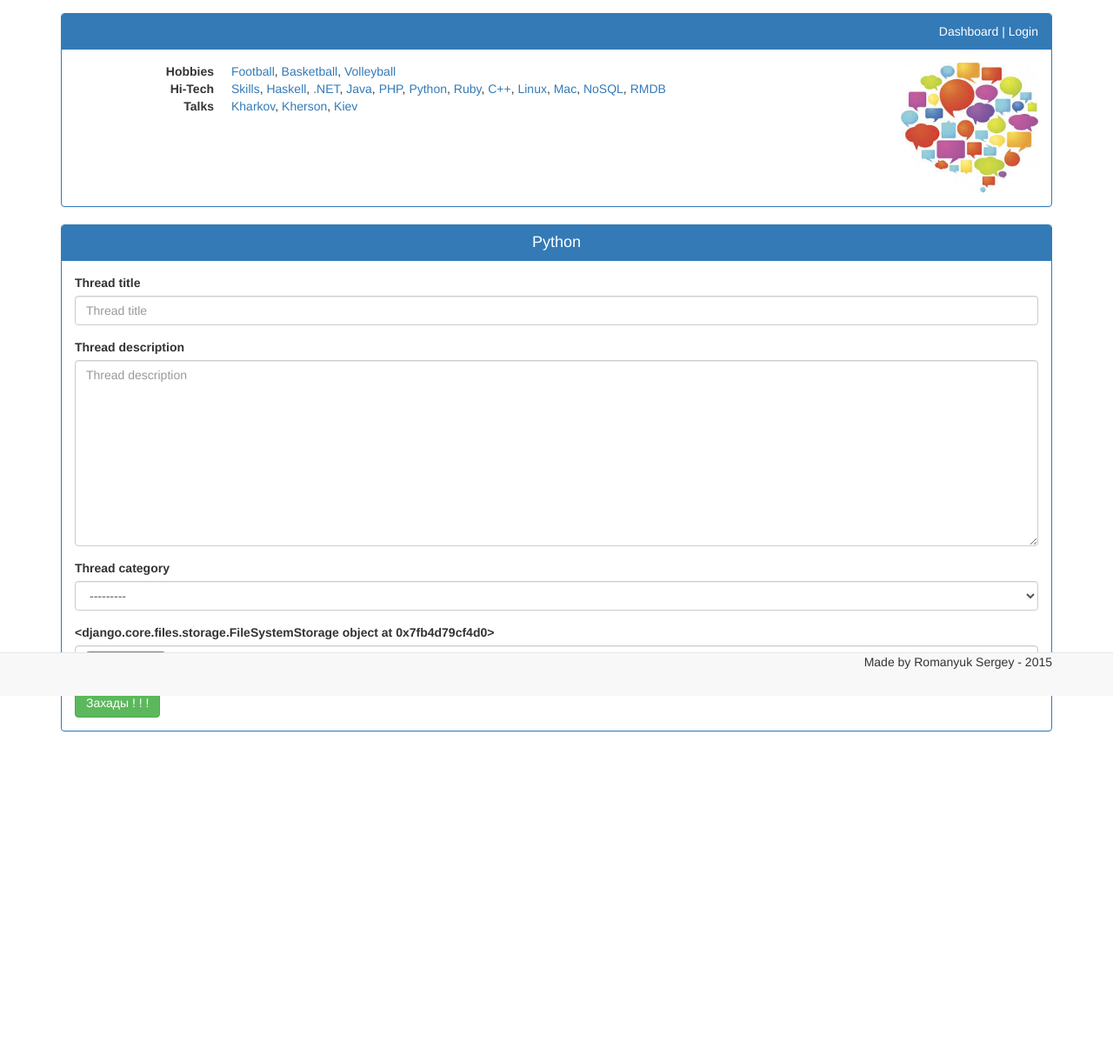
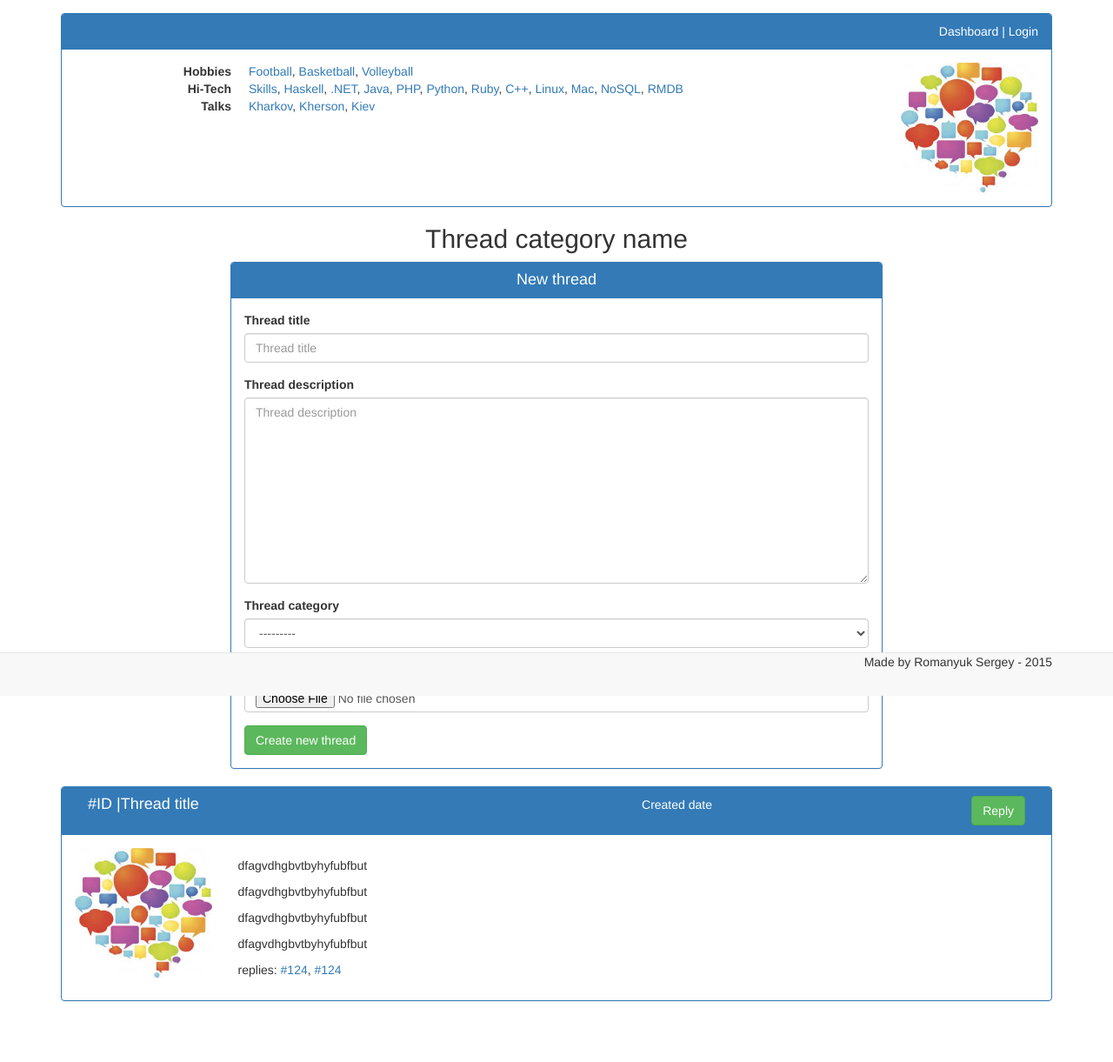
Before and after one commit to ukrduino/DATAART_DJANGO, a Django app: page /threads in a window 1280 px wide. Shown: the whole page at 87% size. Before the commit the page ends 841 px from the top, so only its background shows below. Run offline with Django 3.2, Linux system fonts and the light colour scheme; data comes from the database, SQL or seed files in the repository; both versions use the stored data as it was after the commit; some libraries are stand-ins or nearby versions.

Commit message:
add thread form with category filter thread mockup main page refactoring(view, template)

```diff
--- a/ITFORUM/admin.py
+++ b/ITFORUM/admin.py
@@ -1,7 +1,5 @@
 from django.contrib import admin
 from ITFORUM.models import *
-
-
 
 admin.site.register(Category)
 admin.site.register(Thread)
--- /dev/null
+++ b/ITFORUM/forms.py
@@ -0,0 +1,16 @@
+from django.forms import ModelForm
+from ITFORUM.models import Thread, Category
+
+
+class ThreadForm(ModelForm):
+
+    def __init__(self, category, *args, **kwargs):
+            super(ThreadForm, self).__init__(*args, **kwargs)
+            self.fields['thread_category'].queryset = Category.objects.filter(parent_category__category_title=category)
+
+    class Meta:
+        model = Thread
+        exclude = ["pk"]
+
+
+# http://stackoverflow.com/questions/291945/how-do-i-filter-foreignkey-choices-in-a-django-modelform
--- a/ITFORUM/models.py
+++ b/ITFORUM/models.py
@@ -1,6 +1,5 @@
 from django.core.files.storage import FileSystemStorage
 from django.db import models
-from django.forms import ModelForm
 
 fs = FileSystemStorage(location='/media')
 
@@ -39,10 +38,6 @@
     def __unicode__(self):
         return self.thread_title
 
-class ThreadForm(ModelForm):
-    class Meta:
-        model = Thread
-        exclude = ["pk"]
 
 class Reply(models.Model):
     class Meta:
--- a/ITFORUM/urls.py
+++ b/ITFORUM/urls.py
@@ -2,7 +2,8 @@
 
 urlpatterns = patterns('ITFORUM.views',
                        url(r'^$', 'start_page', name="home"),
-                       url(r'login', 'user_login', name='user_login'),
-                       url(r'logout', 'user_logout', name='user_logout'),
-                       url(r'threads', 'threads_page', name='threads_page'),
+                       url(r'login$', 'user_login', name='user_login'),
+                       url(r'logout$', 'user_logout', name='user_logout'),
+                       url(r'threads$', 'threads_page', name='threads_page'),
+                       url(r'new_thread', 'new_thread', name='new_thread'),
                        )
--- a/ITFORUM/views.py
+++ b/ITFORUM/views.py
@@ -1,27 +1,24 @@
-from django.http import HttpResponse
+from django.http import HttpResponse, HttpResponseRedirect
 from django.shortcuts import render_to_response, redirect, render
 
-# Create your views here.
 from django.template import RequestContext
-from ITFORUM.models import Category, Thread, ThreadForm
+from ITFORUM.forms import ThreadForm
+from ITFORUM.models import Category
 from django.contrib.auth import authenticate, login, logout
 from django.contrib.auth.forms import AuthenticationForm
-from django.contrib.auth.models import User
 
 
 def start_page(request):
     args = dict()
-    args['Hobbies'] = Category.objects.get(category_title="Hobbies")
-    args['HiTech'] = Category.objects.get(category_title="Hi-Tech")
-    args['Talks'] = Category.objects.get(category_title="Talks")
-    args['BigBoss'] = Category.objects.get(category_title="Big Boss")
-    args['HR'] = Category.objects.get(category_title="HR")
-    if request.user.is_authenticated():
-        args['BigBoss_categories'] = Category.objects.filter(parent_category__category_title="Big Boss")
-        args['HR_categories'] = Category.objects.filter(parent_category__category_title="HR")
-    args['Hobbies_categories'] = Category.objects.filter(parent_category__category_title="Hobbies")
-    args['HiTech_categories'] = Category.objects.filter(parent_category__category_title="Hi-Tech")
-    args['Talks_categories'] = Category.objects.filter(parent_category__category_title="Talks")
+    categories_with_subcategories = dict()
+    main_cats = Category.objects.filter(parent_category=None)
+    for main_cat in main_cats:
+        categories_with_subcategories[main_cat.category_title] = Category\
+            .objects.filter(parent_category__category_title=main_cat.category_title)
+    if request.user.is_anonymous():
+        del categories_with_subcategories["HR"]
+        del categories_with_subcategories["Big Boss"]
+    args['main_categories'] = categories_with_subcategories
     return render_to_response("BoardPageContent.html", args, context_instance=RequestContext(request))
 
 def user_login(request):
@@ -52,17 +49,25 @@
 
 def threads_page(request):
     args = dict()
-    args["form"] = ThreadForm()
+    args["form"] = ThreadForm("Hi-Tech")
     categories_with_subcategories = dict()
     main_cats = Category.objects.filter(parent_category=None)
-    # print(main_cats)
     for main_cat in main_cats:
         categories_with_subcategories[main_cat.category_title] = Category\
             .objects.filter(parent_category__category_title=main_cat.category_title)
-        # for i in categories_with_subcategories[main_cat.category_title]:
-        #     print(i)
     if request.user.is_anonymous():
         del categories_with_subcategories["HR"]
         del categories_with_subcategories["Big Boss"]
     args['main_categories'] = categories_with_subcategories
     return render_to_response("ThreadsPageContent.html", args, context_instance=RequestContext(request))
+
+def new_thread(request):
+    if request.method == 'POST':
+        form = ThreadForm(request.POST)
+        if form.is_valid():
+            form.save()
+        else:
+            form = ThreadForm()
+
+    # http://stackoverflow.com/a/12758859/3177550
+    return HttpResponseRedirect(request.META.get('HTTP_REFERER', '/'))
--- a/static/css/style.css
+++ b/static/css/style.css
@@ -37,6 +37,27 @@
     height: 50px;
 }
 
-#threads_content_panel_header{
+#new_thread_panel_header{
     text-align: center;
 }
+
+#thread_category_header{
+    text-align: center;
+}
+
+#thread_title{
+    text-align: left;
+}
+
+#thread_date{
+    text-align: center;
+}
+
+#thread_reply{
+    text-align: right;
+}
+
+
+.media-body{
+    padding-left:20px;
+}
--- a/templates/ThreadsPageContent.html
+++ b/templates/ThreadsPageContent.html
@@ -4,18 +4,44 @@
 
 
 {% block thread_content %}
-    <div class="col-lg-12">
+<h2 id="thread_category_header">Thread category name</h2>
+<div class="col-lg-8 col-lg-offset-2">
     <div class="panel panel-primary">
-            <div class="panel-heading" id="threads_content_panel_header">
-                <h4>Python</h4>
+        <div class="panel-heading" id="new_thread_panel_header">
+            <h4>New thread</h4>
         </div>
         <div class="panel-body">
-                <form action="" method="post" id="loginForm">
+            <form action='/new_thread/' method="post">
                 {% csrf_token %}
                 {% bootstrap_form form %}
-                    <input type="submit" class="btn btn-success" value="Захады ! ! !">
+                <input type="submit" class="btn btn-success" value="Create new thread">
             </form>
         </div>
     </div>
 </div>
+<div class="col-lg-12">
+    <div class="panel panel-primary">
+        <div class="panel-heading clearfix">
+            <div class="col-lg-6" id="thread_title"><h4>#ID |Thread title</h4></div>
+            <div class="col-lg-3" id="thread_date"><p>Created date</p></div>
+            <div class="col-lg-3" id="thread_reply"><a class="btn btn-success" href="#">Reply</a></div>
+        </div>
+        <div class="panel-body">
+            <div class="media">
+                <div class="media-left">
+                    <img class="media-object logo_image" src="{% static 'Logo.jpg' %}" alt="Logo.jpg">
+                </div>
+                <div class="media-body">
+                    <h5></h5>
+                    <p>dfagvdhgbvtbyhyfubfbut</p>
+                    <p>dfagvdhgbvtbyhyfubfbut</p>
+                    <p>dfagvdhgbvtbyhyfubfbut</p>
+                    <p>dfagvdhgbvtbyhyfubfbut</p>
+                    <p>replies: <a href="#">#124</a>, <a href="#">#124</a></p>
+                </div>
+            </div>
+        </div>
+    </div>
+</div>
+
 {% endblock %}
```
Also changed, not shown: templates/BoardPageContent.html (+4 -58 lines), db.sqlite3. Lines whose indentation alone changed are shown as unchanged.
